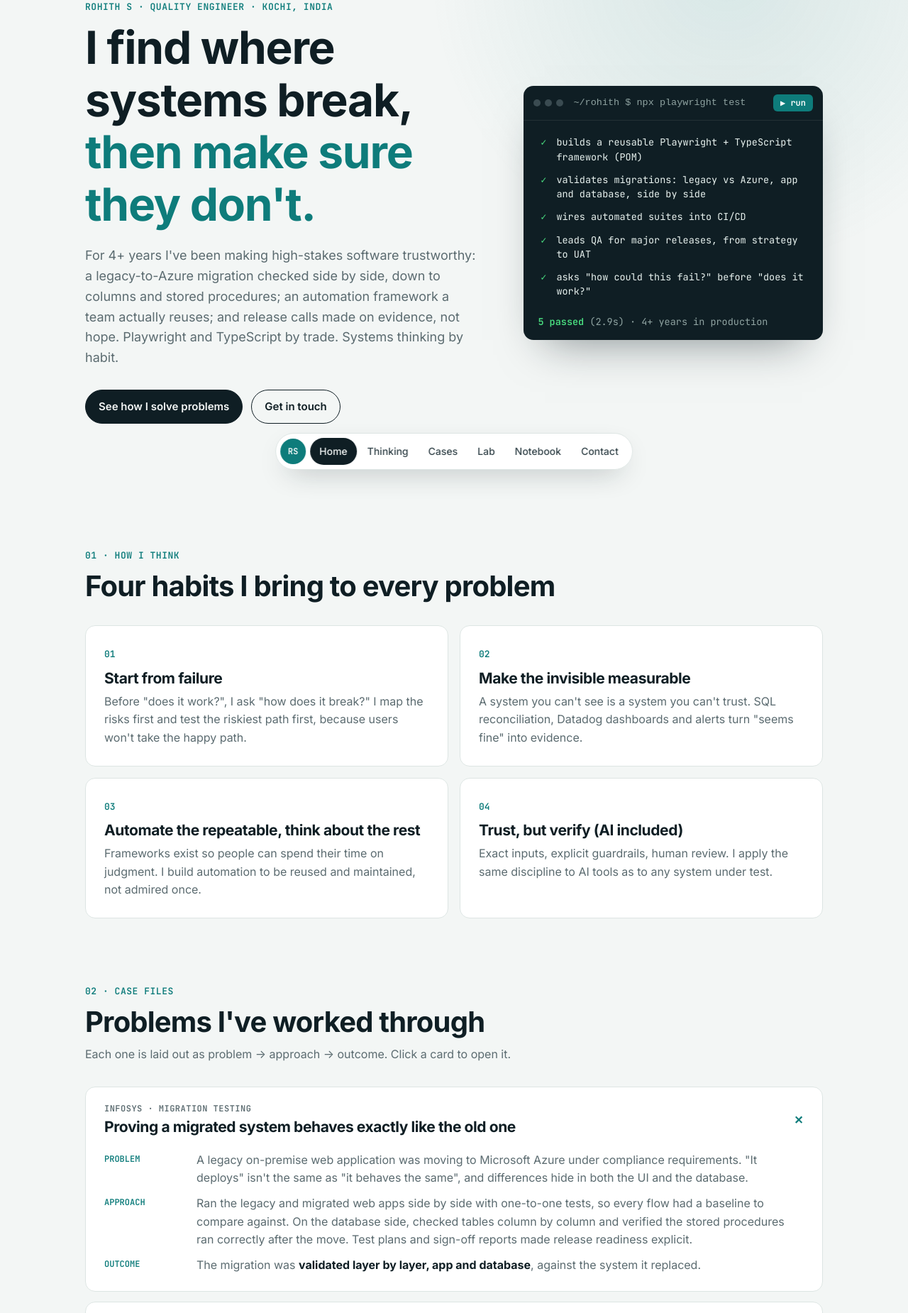
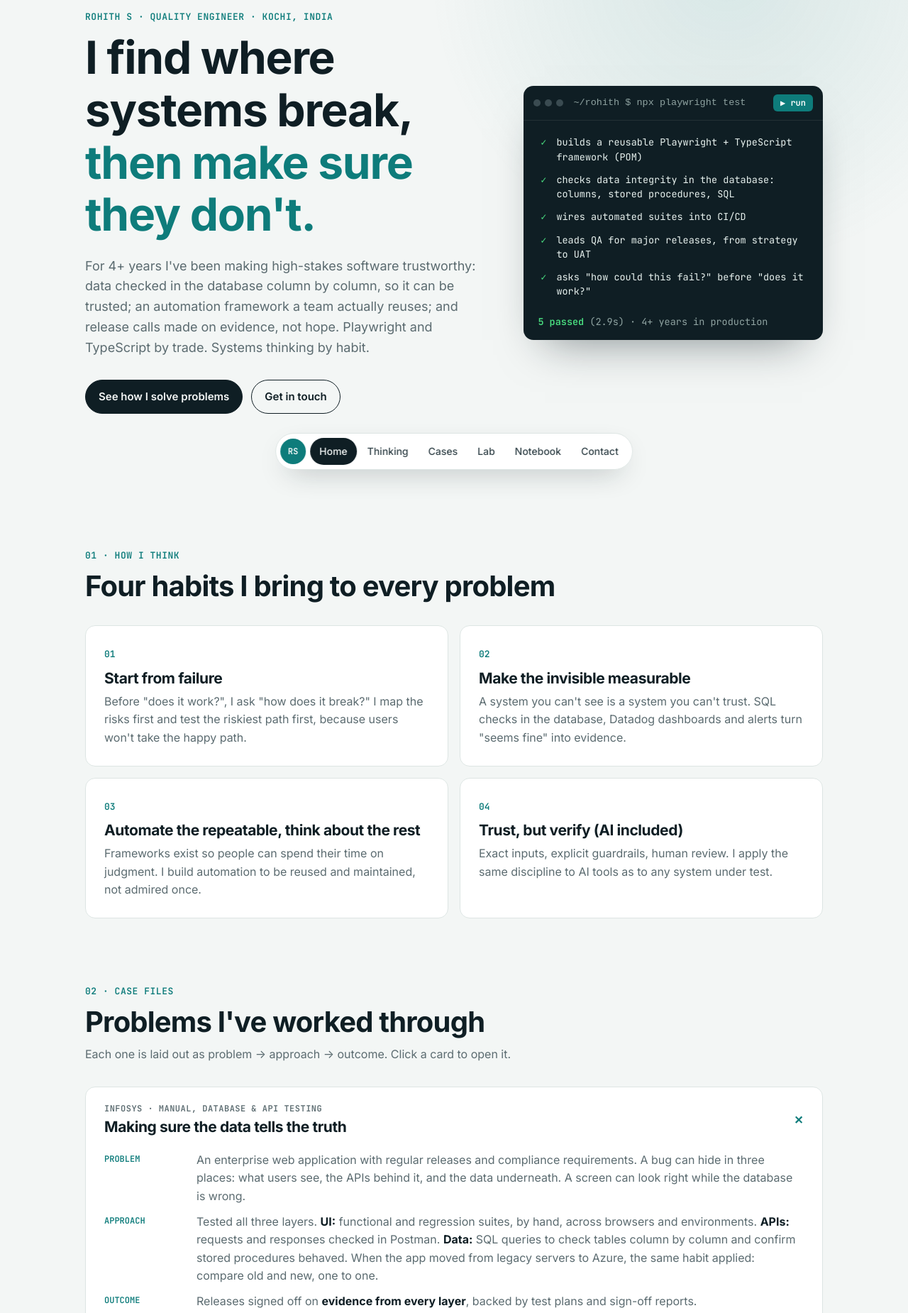
Before and after one commit to Rohith-s98/Rohith-s98.github.io, a website: page index.html in a window 1280 px wide. Shown: the part 120-1970 px from the top of the page at 71% size. Drawn offline with Linux system fonts and the light colour scheme.

Commit message:
Reframe Infosys around manual, DB and API testing (Azure as context); add 'Use at work' vs 'Learning now' skill rows
Co-Authored-By: Claude Opus 5.5 <noreply@anthropic.com>

```diff
--- a/index.html
+++ b/index.html
@@ -30,7 +30,7 @@
       <div class="hero__copy">
         <p class="eyebrow">Rohith S · Quality Engineer · Kochi, India</p>
         <h1>I find where systems break, <span class="accent">then make sure they don't.</span></h1>
-        <p class="lede">For 4+ years I've been making high-stakes software trustworthy: a legacy-to-Azure migration checked side by side, down to columns and stored procedures; an automation framework a team actually reuses; and release calls made on evidence, not hope. Playwright and TypeScript by trade. Systems thinking by habit.</p>
+        <p class="lede">For 4+ years I've been making high-stakes software trustworthy: data checked in the database column by column, so it can be trusted; an automation framework a team actually reuses; and release calls made on evidence, not hope. Playwright and TypeScript by trade. Systems thinking by habit.</p>
         <div class="hero__cta">
           <a class="btn btn--solid" href="#cases">See how I solve problems</a>
           <a class="btn" href="#contact">Get in touch</a>
@@ -46,7 +46,7 @@
         </div>
         <ol class="runner__list" id="runList">
           <li data-state="idle"><span class="st"></span>builds a reusable Playwright + TypeScript framework (POM)</li>
-          <li data-state="idle"><span class="st"></span>validates migrations: legacy vs Azure, app and database, side by side</li>
+          <li data-state="idle"><span class="st"></span>checks data integrity in the database: columns, stored procedures, SQL</li>
           <li data-state="idle"><span class="st"></span>wires automated suites into CI/CD</li>
           <li data-state="idle"><span class="st"></span>leads QA for major releases, from strategy to UAT</li>
           <li data-state="idle"><span class="st"></span>asks "how could this fail?" before "does it work?"</li>
@@ -70,7 +70,7 @@
         <article class="principle glow">
           <span class="num">02</span>
           <h3>Make the invisible measurable</h3>
-          <p>A system you can't see is a system you can't trust. SQL reconciliation, Datadog dashboards and alerts turn "seems fine" into evidence.</p>
+          <p>A system you can't see is a system you can't trust. SQL checks in the database, Datadog dashboards and alerts turn "seems fine" into evidence.</p>
         </article>
         <article class="principle glow">
           <span class="num">03</span>
@@ -95,13 +95,13 @@
       <div class="cases">
         <details class="case glow" open>
           <summary>
-            <span class="case__tag">Infosys · Migration testing</span>
-            <h3>Proving a migrated system behaves exactly like the old one</h3>
+            <span class="case__tag">Infosys · Manual, database &amp; API testing</span>
+            <h3>Making sure the data tells the truth</h3>
           </summary>
           <dl class="case__body">
-            <dt>Problem</dt><dd>A legacy on-premise web application was moving to Microsoft Azure under compliance requirements. "It deploys" isn't the same as "it behaves the same", and differences hide in both the UI and the database.</dd>
-            <dt>Approach</dt><dd>Ran the legacy and migrated web apps side by side with one-to-one tests, so every flow had a baseline to compare against. On the database side, checked tables column by column and verified the stored procedures ran correctly after the move. Test plans and sign-off reports made release readiness explicit.</dd>
-            <dt>Outcome</dt><dd>The migration was <strong>validated layer by layer, app and database</strong>, against the system it replaced.</dd>
+            <dt>Problem</dt><dd>An enterprise web application with regular releases and compliance requirements. A bug can hide in three places: what users see, the APIs behind it, and the data underneath. A screen can look right while the database is wrong.</dd>
+            <dt>Approach</dt><dd>Tested all three layers. <strong>UI:</strong> functional and regression suites, by hand, across browsers and environments. <strong>APIs:</strong> requests and responses checked in Postman. <strong>Data:</strong> SQL queries to check tables column by column and confirm stored procedures behaved. When the app moved from legacy servers to Azure, the same habit applied: compare old and new, one to one.</dd>
+            <dt>Outcome</dt><dd>Releases signed off on <strong>evidence from every layer</strong>, backed by test plans and sign-off reports.</dd>
           </dl>
         </details>
         <details class="case glow">
@@ -179,11 +179,16 @@
       </header>
       <ol class="timeline">
         <li><span class="when">Oct 2024 to now</span><div><h3>Software Tester · Quintet Solutions, Ernakulam</h3><p>Playwright + TypeScript framework, CI/CD, API testing, Datadog, release QA lead for a client SaaS platform.</p></div></li>
-        <li><span class="when">2021 to 2024</span><div><h3>Test Engineer · Infosys, Trivandrum</h3><p>Legacy-to-Azure migration validation (app and database), SQL checks, functional and regression suites, compliance sign-offs.</p></div></li>
+        <li><span class="when">2021 to 2024</span><div><h3>Test Engineer · Infosys, Trivandrum</h3><p>Manual functional and regression testing, database testing for data integrity (SQL, stored procedures), API testing with Postman. Part of a legacy-to-Azure migration.</p></div></li>
         <li><span class="when">2017 to 2021</span><div><h3>B.Tech, Mechanical Engineering · College of Engineering, Trivandrum</h3><p>CGPA 9.28. Engineering school drilled one habit into me: find the failure mode before the field does.</p></div></li>
       </ol>
+      <p class="stack__label">Use at work</p>
       <div class="stack">
-        <span>Playwright</span><span>TypeScript</span><span>JavaScript</span><span>SQL</span><span>REST APIs</span><span>Postman</span><span>CI/CD</span><span>GitHub</span><span>Datadog</span><span>Page Object Model</span><span>TestRail</span><span>Python (learning)</span>
+        <span>Manual testing</span><span>Playwright</span><span>TypeScript</span><span>JavaScript</span><span>SQL &amp; DB testing</span><span>API testing</span><span>Postman</span><span>CI/CD</span><span>GitHub</span><span>Datadog</span><span>Page Object Model</span><span>TestRail</span>
+      </div>
+      <p class="stack__label">Learning now <a href="#lab">· proving each one in the Lab</a></p>
+      <div class="stack stack--learning">
+        <span>Python</span><span>pytest</span><span>Docker</span><span>Cypress</span><span>k6</span><span>Testing AI features</span>
       </div>
     </section>
 
--- a/styles.css
+++ b/styles.css
@@ -239,3 +239,8 @@ li[data-state="flaky"] .st::before { content: "!"; color: #fb923c; }
   *, *::before, *::after { animation: none !important; transition: none !important; scroll-behavior: auto !important; }
   .reveal { opacity: 1; transform: none; }
 }
+
+/* Skill rows: proven vs learning */
+.stack__label { font: 600 12px var(--mono); text-transform: uppercase; letter-spacing: .04em; color: var(--muted); margin: 26px 0 0; }
+.stack__label a { color: var(--accent-deep); text-decoration: none; text-transform: none; letter-spacing: 0; }
+.stack--learning span { border-style: dashed; background: transparent; }
```
Also changed, not shown: tests/site.spec.js (+2 -0 lines).
